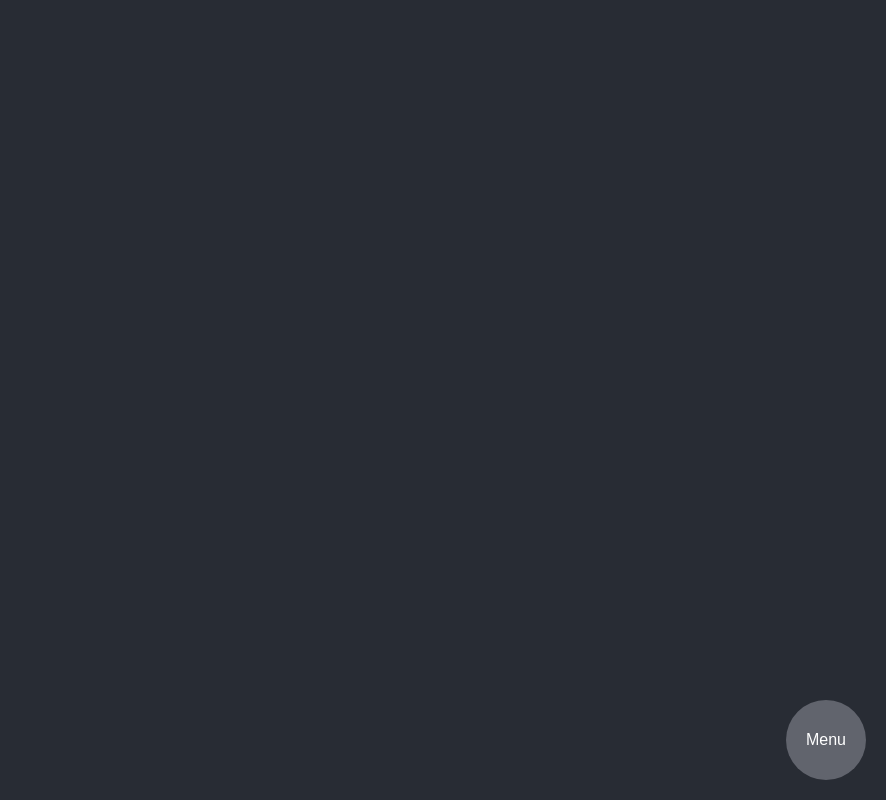
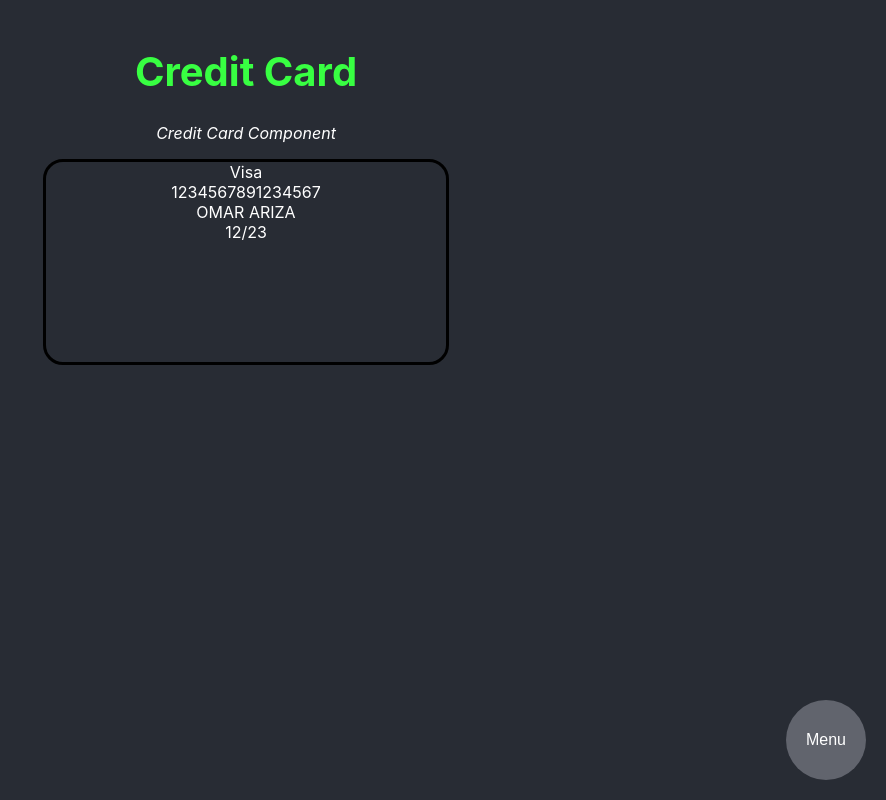
Before and after one commit to oariza/ReactJS, a React (Create React App) app: page /credit-card in a window 1280 px wide. Shown: the whole page, without its empty margins (394-1280 px from the left). Built offline with nearby package versions, Linux system fonts and the light colour scheme.

Commit message:
Credit Card Component

```diff
--- a/src/App.js
+++ b/src/App.js
@@ -10,6 +10,7 @@
 import Home from './pages/Home'
 import Notes from './pages/Notes'
 import Menu from './pages/Menu'
+import CreditCard from './pages/CreditCard'
 
 import "./App.css"
 
@@ -27,8 +28,8 @@
             <Route exact path="/notes">
               <Notes />
             </Route>
-            <Route exact path="/holi">
-              <h1>Holi</h1>
+            <Route exact path="/credit-card">
+              <CreditCard />
             </Route>
           </Switch>
         </div>
--- /dev/null
+++ b/src/pages/CreditCard/CreditCard.css
@@ -0,0 +1,7 @@
+.CreditCard-container {
+  border-style: solid;
+  border-color: black;
+  border-radius: 20px;
+  width: 400px;
+  height: 200px;
+}
--- /dev/null
+++ b/src/pages/CreditCard/index.js
@@ -0,0 +1,40 @@
+import React, { Component } from "react";
+
+import Header from "../../components/Header";
+
+import "./CreditCard.css";
+
+export default class Notes extends Component {
+  constructor(props) {
+    super(props);
+    this.state = {
+      brand: 'Visa',
+      creditCardNumber: 1234567891234567,
+      userName: 'OMAR ARIZA',
+      expMonth: '12',
+      expYear: '23'
+    };
+  }
+
+  render() {
+    let { brand, creditCardNumber, userName, expMonth, expYear} = this.state
+    return (
+      <div className="Container">
+        <div>
+          <Header
+            title={"Credit Card"}
+            description={
+              "Credit Card Component"
+            }
+          />
+          <div className="CreditCard-container">
+            <div className= 'Brand-container' >{brand}</div>
+            <div className= 'Number-container' >{creditCardNumber}</div>
+            <div className= 'user-container' >{userName}</div>
+            <div className= 'Date-container' >{expMonth}/{expYear}</div>
+          </div>
+        </div>
+      </div>
+    );
+  }
+}
--- a/src/pages/Menu/index.js
+++ b/src/pages/Menu/index.js
@@ -32,6 +32,9 @@
                 <li>
                   <Link to="/notes" onClick={this.toggleMenu}>Notas</Link>
                 </li>
+                <li>
+                <Link to="/credit-card" onClick={this.toggleMenu}>Credit Card</Link>
+                </li>
               </ul>
             </div>
           </nav>
```
